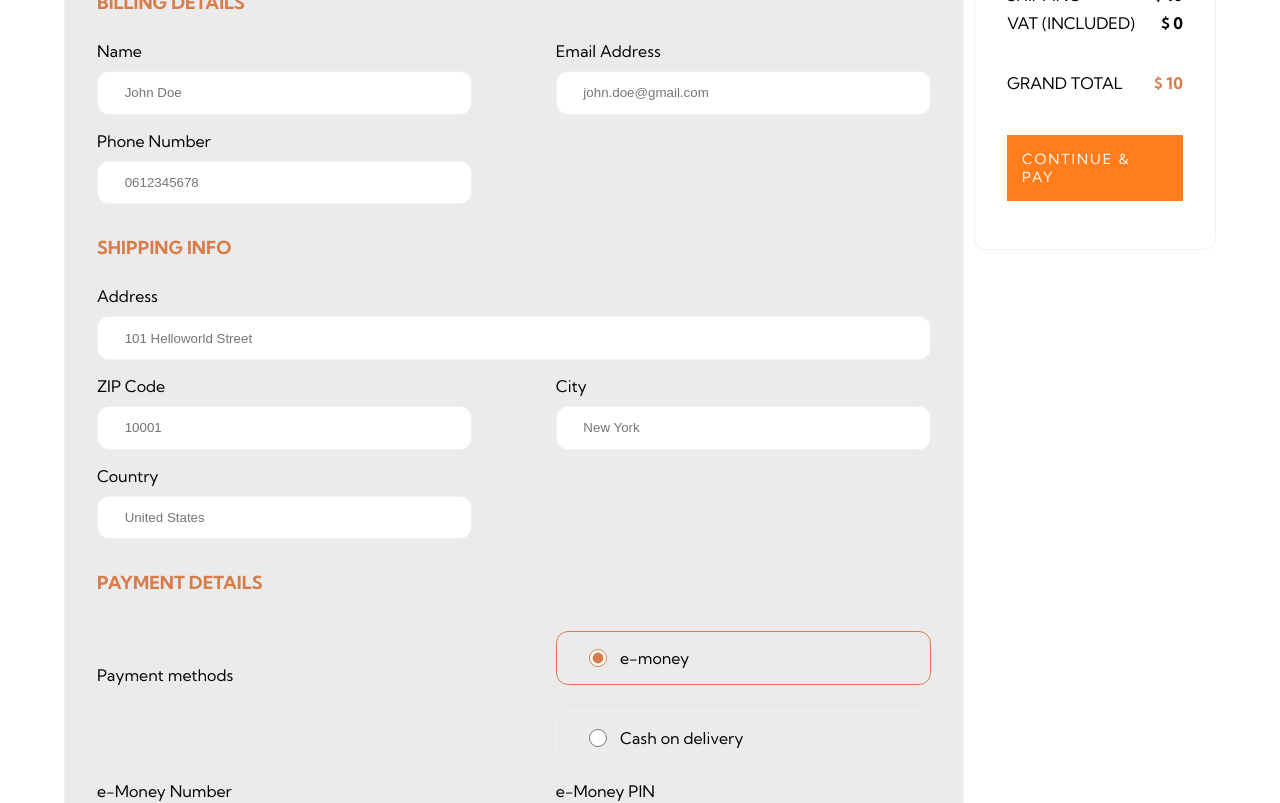
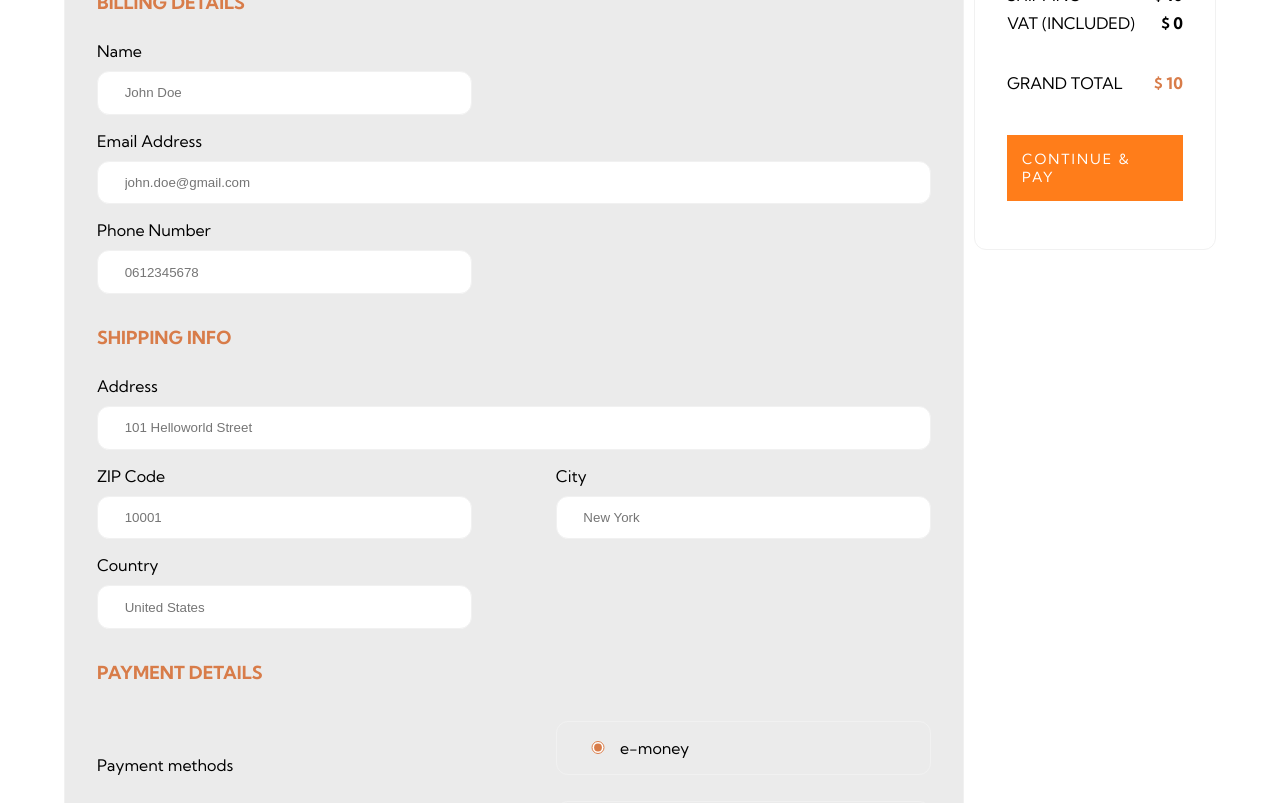
Before and after one commit to Tolexia/nextJS-e-website, a Next.js app in the folder nextjs-e-website/: page /checkout in a window 1280 px wide. Shown: the part 320-1123 px from the top of the page. Built offline with nearby package versions, Linux system fonts and the light colour scheme; no server answers.

Commit message:
inserted footer into layout + adjustments on checkout page

```diff
--- a/nextjs-e-website/src/components/cart.jsx
+++ b/nextjs-e-website/src/components/cart.jsx
@@ -15,7 +15,10 @@ export default function Cart()
             const order = [];
             const cartItems = JSON.parse(localStorage.getItem('cart'));
             cartItems.forEach((item) => {
-                setTotal(total + (parseFloat(item.price) * item.nb));
+                const totalThisItem = parseFloat(item.price) * item.nb;
+                console.log(totalThisItem)
+                const VAT = 0.20 * totalThisItem;
+                setTotal(total + (totalThisItem+VAT));
                 let files = JSON.parse(item.filename);
                 let mainPic = files[0];
                 if(!mainPic.match('images'))
--- a/nextjs-e-website/src/components/layout.jsx
+++ b/nextjs-e-website/src/components/layout.jsx
@@ -3,6 +3,7 @@ import styles from "@/styles/layout.module.css";
 import React, {useState,useEffect, useImperativeHandle, forwardRef} from 'react';
 import Image from 'next/image'
 import Link from 'next/link'
+import Footer from '@/components/footer'
 
  const Layout = forwardRef(({children}, ref) =>
 {
@@ -139,6 +140,7 @@ import Link from 'next/link'
                     cart: cart
                 })}
             </main>
+            <Footer />
         </>
     )
 
--- a/nextjs-e-website/src/pages/checkout.jsx
+++ b/nextjs-e-website/src/pages/checkout.jsx
@@ -32,7 +32,7 @@ function Checkout(pageProps) {
                     <label htmlFor="name">Name</label>
                     <input type="text" name="name" id="name" placeholder='John Doe' required/>
                   </div>
-                  <div>
+                  <div className={styles.adresswrapper}>
                     <label htmlFor="mail">Email Address</label>
                     <input type="mail" name="mail" id="mail" placeholder='john.doe@gmail.com' required/>
                   </div>
@@ -69,14 +69,18 @@ function Checkout(pageProps) {
                   <div style={{justifyContent:'flex-end'}}>
                     <label>Payment methods</label>
                   </div>
-                  <div>
+                  <div className={styles.radiocontainer}>
+                    <label className={styles.labelradio} htmlFor="emoney">
                     <input type="radio" name="paymentmethod" id="emoney" checked/>
-                    <label htmlFor="emoney">e-money</label>
+                      e-money
+                    </label>
                   </div>
                   <div></div>
-                  <div>
+                  <div className={styles.radiocontainer}>
+                    <label className={styles.labelradio} htmlFor="cash">
                     <input type="radio" name="paymentmethod" id="cash" />
-                    <label htmlFor="cash">Cash on delivery</label>
+						Cash on delivery
+					</label>
                   </div>
                   <div>
                     <label htmlFor="emoneynumber">e-Money Number</label>
@@ -92,7 +96,6 @@ function Checkout(pageProps) {
             <Cart/>
         </main>
       </Layout>
-      <Footer />
     </>
   )
 }
--- a/nextjs-e-website/src/pages/index.jsx
+++ b/nextjs-e-website/src/pages/index.jsx
@@ -5,7 +5,6 @@ import styles from '@/styles/Home.module.css'
 import Productslist from '@/components/productslist'
 import Link from 'next/link';
 import Layout from '@/components/layout'
-import Footer from '@/components/footer'
 import Content from '@/components/content'
 import { limitToFirst, orderByChild, ref, query, get, getDatabase } from 'firebase/database';
 import firebase_app from "@/components/config"
@@ -26,7 +25,6 @@ function Home(pageProps) {
       <Layout>
         <Content items = {items} />
       </Layout>
-      <Footer />
     </>
   )
 }
--- a/nextjs-e-website/src/styles/Checkout.module.css
+++ b/nextjs-e-website/src/styles/Checkout.module.css
@@ -26,7 +26,7 @@
     font-size: 18px;
     margin-bottom: 1.5em;
 }
-.form, .formdiv > div:not(:has(input[type=radio])) {
+.form, .formdiv > div:not(.radiocontainer) {
     flex-direction: column;
 }
 .formdiv {
@@ -37,21 +37,25 @@
     margin-bottom: 2em;
 }
 
-.formdiv > div:has(#address)
+.formdiv > .adresswrapper
 {
     grid-column: 1/3;
 }
 .formdiv label {
     font-size: 16px;
 }
-.formdiv input[type=text],.formdiv input[type=mail],.formdiv > div:has(input[type=radio])
+.formdiv input[type=text],.formdiv input[type=mail],.formdiv .labelradio
 {
     border-radius: 12px;
     padding: 1em 2em;
     border:1px solid #F1F1F1;
     margin-top: 10px;
+    cursor: pointer;
 }
-.formdiv > div:has(input[type=radio])
+.formdiv .labelradio {
+    width: 100%;
+}
+.formdiv .radiocontainer
 {
     align-items: stretch;
 }
@@ -61,8 +65,8 @@
     width: 18px;
     margin-right: 1em;
 }
-.formdiv > div:has(input[type=radio]:checked),
-.formdiv > div:has(input[type=radio]):hover,
+.formdiv .labelradio:checked,
+.formdiv .labelradio:hover,
 .formdiv input[type=text]:hover,
 .formdiv input[type=mail]:hover,
 .formdiv input[type=text]:focus,
```
